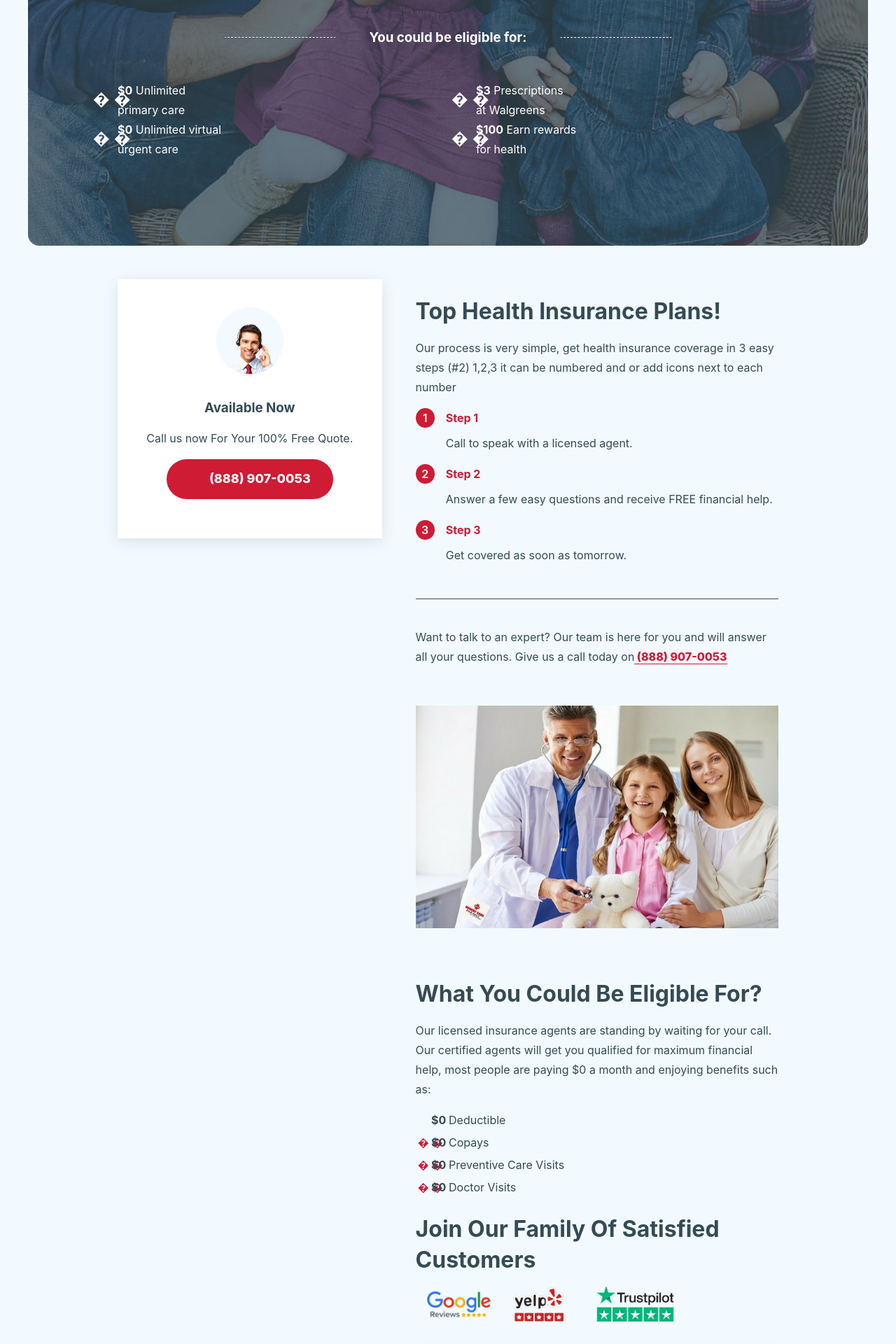
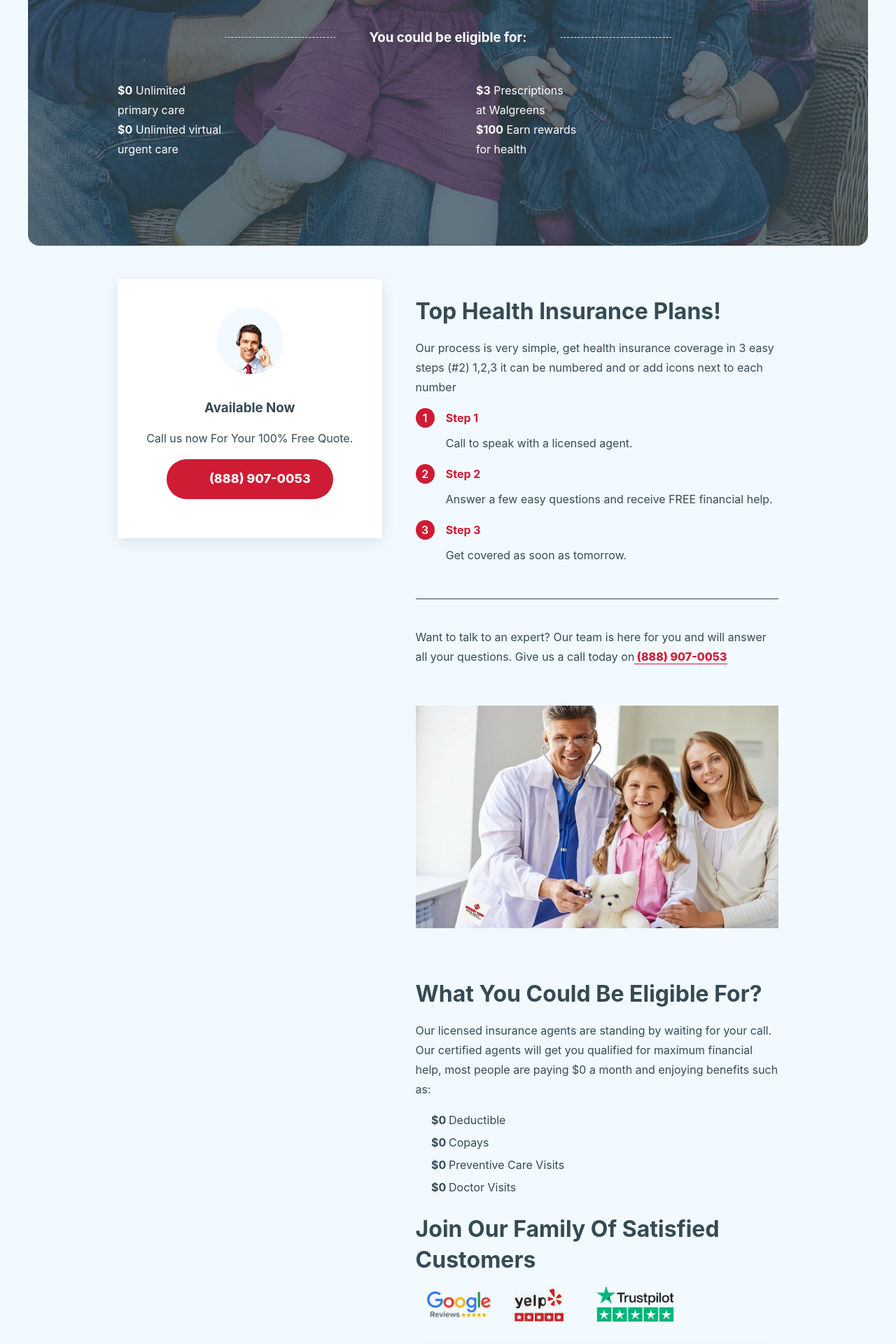
Before and after one commit to ragOP/obama-care, a React (Create React App) app: page / in a window 1280 px wide. Shown: the part 1420-3340 px from the top of the page at 70% size. Built offline with nearby package versions, Linux system fonts and the light colour scheme.

Commit message:
hfhdfdgh

```diff
--- a/src/component/Hero.jsx
+++ b/src/component/Hero.jsx
@@ -56,7 +56,7 @@ const Hero = () => {
               </p>
               <h2>Call Now For Your 100% Free Quote</h2>
               <a href="tel:(888) 907-0053">
-                <i class="icon icon-phone">�&nbsp;�</i> (888) 907-0053
+                <i class="icon icon-phone">&nbsp;</i> (888) 907-0053
               </a>
               <div class="rating">
                 <img src={trustL} alt="" srcset="" />
@@ -86,7 +86,7 @@ const Hero = () => {
                   <li>
                     <div class="feature">
                       <div class="feature-icon">
-                        <i class="icon icon-ok-circled">�&nbsp;�</i>
+                        <i class="icon icon-ok-circled">&nbsp;</i>
                       </div>
                       <div class="feature-tag">
                         <strong>$0</strong> Unlimited
@@ -98,7 +98,7 @@ const Hero = () => {
                   <li>
                     <div class="feature">
                       <div class="feature-icon">
-                        <i class="icon icon-ok-circled">�&nbsp;�</i>
+                        <i class="icon icon-ok-circled">&nbsp;</i>
                       </div>
                       <div class="feature-tag">
                         <strong>$0</strong> Unlimited virtual
@@ -112,7 +112,7 @@ const Hero = () => {
                   <li>
                     <div class="feature">
                       <div class="feature-icon">
-                        <i class="icon icon-ok-circled">�&nbsp;�</i>
+                        <i class="icon icon-ok-circled">&nbsp;</i>
                       </div>
                       <div class="feature-tag">
                         <strong>$3</strong> Prescriptions
@@ -124,7 +124,7 @@ const Hero = () => {
                   <li>
                     <div class="feature">
                       <div class="feature-icon">
-                        <i class="icon icon-ok-circled">�&nbsp;�</i>
+                        <i class="icon icon-ok-circled">&nbsp;</i>
                       </div>
                       <div class="feature-tag">
                         <strong>$100</strong> Earn rewards
@@ -216,15 +216,15 @@ const Hero = () => {
                       <strong>$0 </strong>Deductible
                     </li>
                     <li>
-                      <i class="icon icon-ok-circled">�&nbsp;�</i>
+                      <i class="icon icon-ok-circled">&nbsp;</i>
                       <strong>$0 </strong>Copays
                     </li>
                     <li>
-                      <i class="icon icon-ok-circled">�&nbsp;�</i>
+                      <i class="icon icon-ok-circled">&nbsp;</i>
                       <strong>$0 </strong>Preventive Care Visits
                     </li>
                     <li>
-                      <i class="icon icon-ok-circled">�&nbsp;�</i>
+                      <i class="icon icon-ok-circled">&nbsp;</i>
                       <strong>$0 </strong>Doctor Visits
                     </li>
                   </ul>
--- a/src/component/Main.jsx
+++ b/src/component/Main.jsx
@@ -9,14 +9,14 @@ const Main = () => {
             <h1>Affordable Health Insurance</h1>
             <h2>Call Now For $0 Month Health Insurance</h2>
             <a href="tel:(888) 907-0053">
-              <i class="icon icon-phone">�&nbsp;�</i> (888) 907-0053
+              <i class="icon icon-phone">&nbsp;</i> (888) 907-0053
             </a>
             <div class="divider"></div>
             <div class="feature-holder">
               <ul>
                 <li>
                   <div class="feature">
-                    <i class="icon icon-ok-circled">�&nbsp;�</i>
+                    <i class="icon icon-ok-circled">&nbsp;</i>
                     <span>
                       <strong>$0</strong> Unlimited Primary Care
                     </span>
@@ -24,7 +24,7 @@ const Main = () => {
                 </li>
                 <li>
                   <div class="feature">
-                    <i class="icon icon-ok-circled">�&nbsp;�</i>
+                    <i class="icon icon-ok-circled">&nbsp;</i>
                     <span>
                       <strong>$0</strong> Unlimited virtual urgent care
                     </span>
@@ -32,7 +32,7 @@ const Main = () => {
                 </li>
                 <li>
                   <div class="feature">
-                    <i class="icon icon-ok-circled">�&nbsp;�</i>
+                    <i class="icon icon-ok-circled">&nbsp;</i>
                     <span>
                       <strong>$3</strong> Prescriptions at Walgreens
                     </span>
@@ -40,7 +40,7 @@ const Main = () => {
                 </li>
                 <li>
                   <div class="feature">
-                    <i class="icon icon-ok-circled">�&nbsp;�</i>
+                    <i class="icon icon-ok-circled">&nbsp;</i>
                     <span>
                       <strong>$100</strong> Earn rewards for health
                     </span>
```
